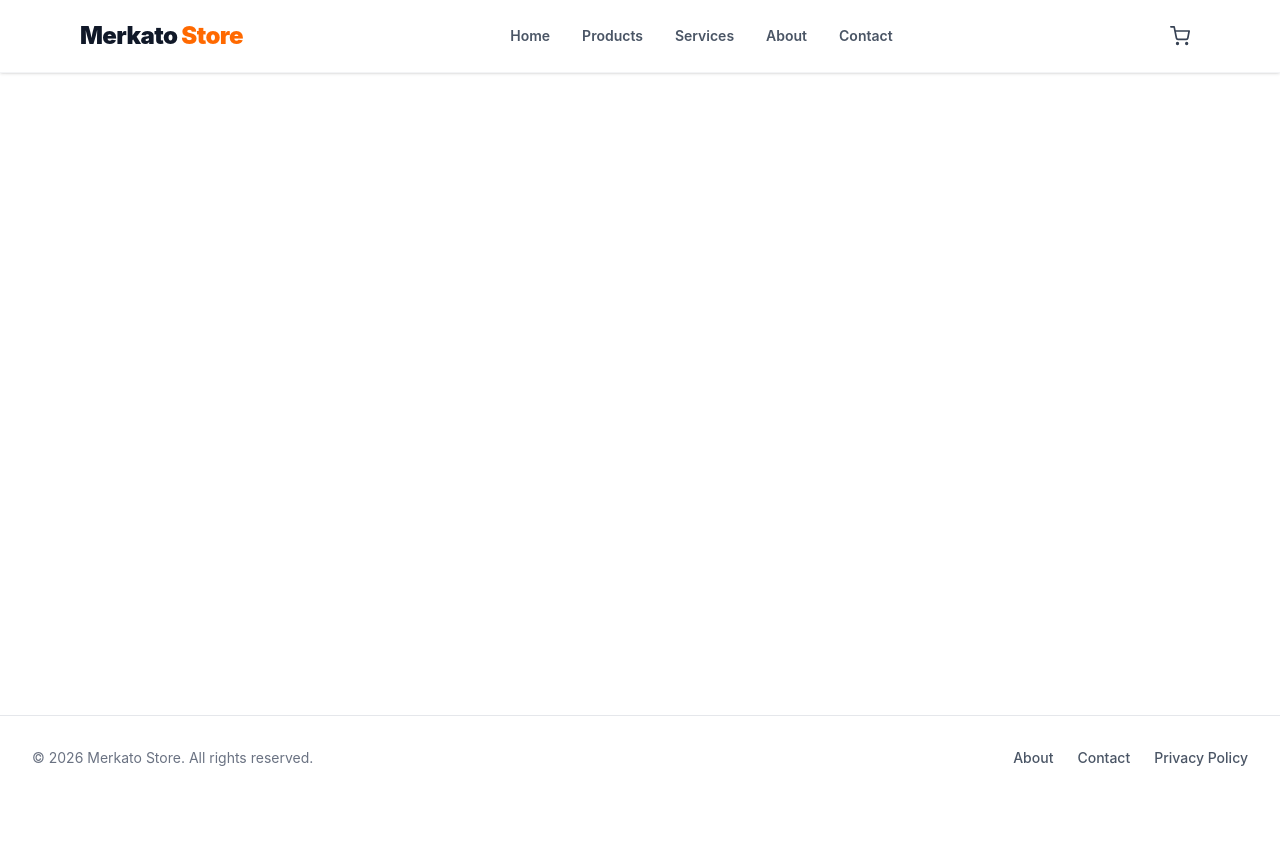
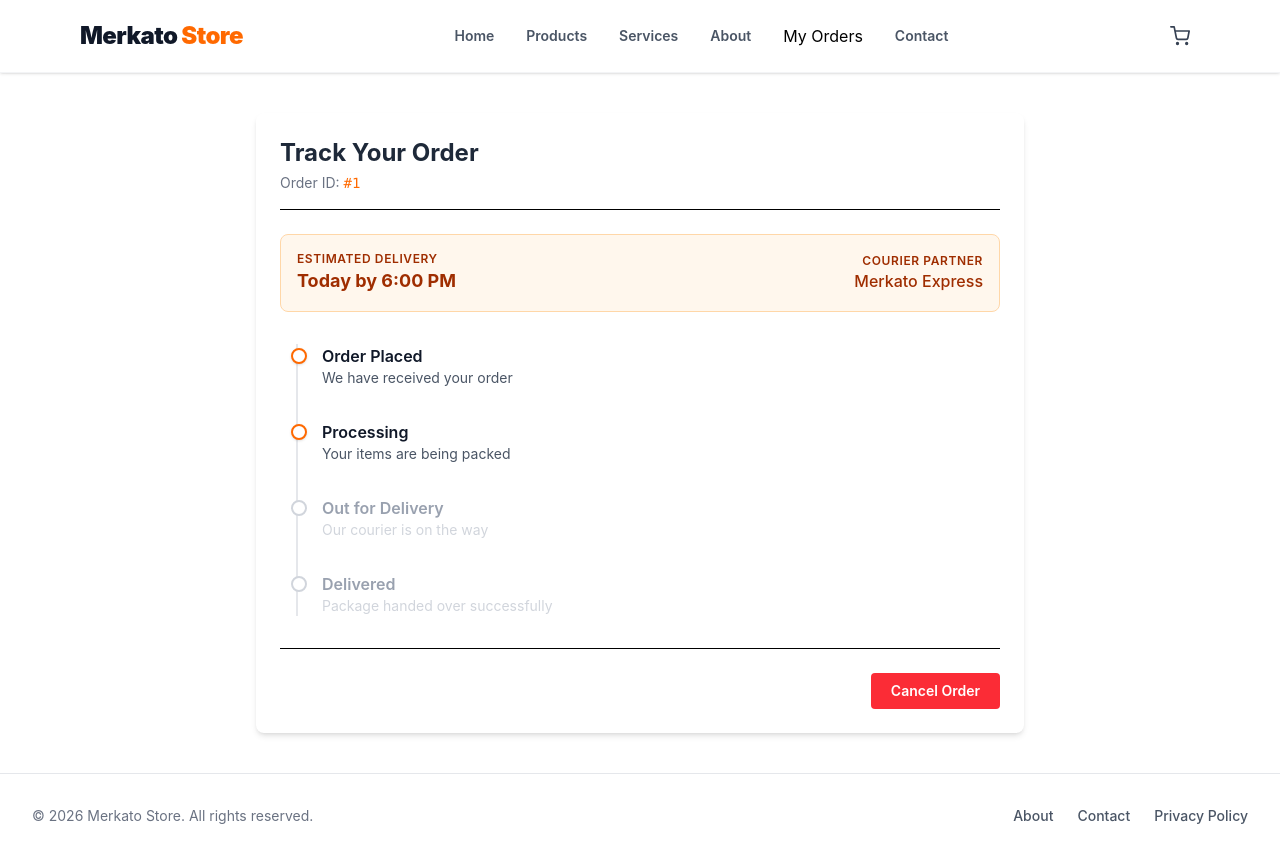
Before and after one commit to belaynewzewdie90-boop/merkato-store, a React (Vite) app: page /tracking/1 in a window 1280 px wide. Before the commit the page ends 800 px from the top, so only its background shows below. Built offline with nearby package versions, Linux system fonts and the light colour scheme.

Commit message:
feat: fix checkout redirect, add order list view with order IDs to tracking page

```diff
--- a/src/App.jsx
+++ b/src/App.jsx
@@ -4,6 +4,7 @@ import Footer from "./components/Footer";
 import Home from "./pages/Home";
 import Products from "./pages/Products";
 import Cart from "./pages/Cart";
+import Tracking from "./pages/Tracking";
 
 function App() {
   return (
@@ -14,6 +15,8 @@ function App() {
           <Route path="/" element={<Home />} />
           <Route path="/products" element={<Products />} />
           <Route path="/cart" element={<Cart />} />
+          <Route path="/tracking" element={<Tracking />} />
+          <Route path="/tracking/:orderId" element={<Tracking />} />
         </Routes>
       </div>
       <Footer />
--- a/src/components/Header.jsx
+++ b/src/components/Header.jsx
@@ -40,6 +40,12 @@ export default function Header() {
           <Link to="/about" className={linkStyle("/about")}>
             About
           </Link>
+          <Link
+            to="/tracking"
+            className="hover:text-orange-500 transition-colors"
+          >
+            My Orders
+          </Link>
           <Link to="/contact" className={linkStyle("/contact")}>
             Contact
           </Link>
--- a/src/pages/Checkout.jsx
+++ b/src/pages/Checkout.jsx
@@ -1,94 +1,109 @@
-import { useState } from "react";
+import React from "react";
+// 1. Import useNavigate to allow redirecting after submission
 import { useNavigate } from "react-router-dom";
 
-export default function Checkout({ cart, clearCart }) {
+export default function Checkout() {
   const navigate = useNavigate();
-  const [formData, setFormData] = useState({
-    fullName: "",
-    phone: "",
-    location: "",
-  });
-  const [loading, setLoading] = useState(false);
 
-  const totalCost =
-    cart.reduce((sum, item) => sum + item.price * item.quantity, 0) + 150;
+  // 2. Function to generate a random alphanumeric tracking ID when ordering
+  const generateOrderId = () => {
+    const chars = "ABCDEFGHIJKLMNOPQRSTUVWXYZ0123456789";
+    let result = "";
+    for (let i = 0; i < 5; i++) {
+      result += chars.charAt(Math.floor(Math.random() * chars.length));
+    }
+    return `MS-${result}`;
+  };
 
-  const handleOrderSubmit = (e) => {
+  const handleSubmit = (e) => {
     e.preventDefault();
-    setLoading(true);
 
-    // Simulate order submission timeline
-    setTimeout(() => {
-      clearCart();
-      alert(
-        `Thank you, ${formData.fullName}! Your Cash-on-Delivery order has been placed.`,
-      );
-      setLoading(false);
-      navigate("/"); // Automatically redirects users back home
-    }, 2000);
+    // Generate the unique ID for this specific order
+    const newOrderId = generateOrderId();
+
+    alert(`Order Placed Successfully! Your Order ID is: #${newOrderId}`);
+
+    // 3. Send the user to the tracking page with their brand new ID
+    navigate(`/tracking/${newOrderId}`);
   };
 
   return (
-    <div className="container mx-auto px-4 py-8 max-w-md">
-      <h2 className="text-2xl font-bold mb-6 text-gray-800">
-        Delivery Checkout
+    <div className="max-w-4xl mx-auto p-6 bg-white shadow-md rounded-lg my-10">
+      <h2 className="text-2xl font-bold text-gray-800 mb-6 border-b pb-2">
+        Checkout Details
       </h2>
-      <form onSubmit={handleOrderSubmit} className="space-y-4">
+
+      {/* 4. Attach the handleSubmit handler to the form */}
+      <form
+        onSubmit={handleSubmit}
+        className="grid grid-cols-1 md:grid-cols-2 gap-8"
+      >
+        {/* Shipping Form */}
+        <div className="space-y-4">
+          <h3 className="text-lg font-semibold text-gray-700">
+            Shipping Information
+          </h3>
           <div>
-          <label className="block text-xs font-semibold text-gray-700 mb-1">
+            <label className="block text-sm font-medium text-gray-600">
               Full Name
             </label>
             <input
               type="text"
+              className="w-full mt-1 p-2 border rounded focus:ring-2 focus:ring-blue-500 outline-none"
+              placeholder="Abebe Bikila"
               required
-            value={formData.fullName}
-            onChange={(e) =>
-              setFormData({ ...formData, fullName: e.target.value })
-            }
-            className="w-full border rounded p-2 text-sm focus:ring-2 focus:ring-orange-500 outline-none"
             />
           </div>
           <div>
-          <label className="block text-xs font-semibold text-gray-700 mb-1">
+            <label className="block text-sm font-medium text-gray-600">
               Phone Number
             </label>
             <input
               type="tel"
+              className="w-full mt-1 p-2 border rounded focus:ring-2 focus:ring-blue-500 outline-none"
+              placeholder="+251 9..."
               required
-            value={formData.phone}
-            onChange={(e) =>
-              setFormData({ ...formData, phone: e.target.value })
-            }
-            className="w-full border rounded p-2 text-sm focus:ring-2 focus:ring-orange-500 outline-none"
             />
           </div>
           <div>
-          <label className="block text-xs font-semibold text-gray-700 mb-1">
-            Delivery Drop-off Location
+            <label className="block text-sm font-medium text-gray-600">
+              City / Location
             </label>
             <input
               type="text"
+              className="w-full mt-1 p-2 border rounded focus:ring-2 focus:ring-blue-500 outline-none"
+              placeholder="e.g., Addis Ababa / Bahir Dar"
               required
-            value={formData.location}
-            onChange={(e) =>
-              setFormData({ ...formData, location: e.target.value })
-            }
-            className="w-full border rounded p-2 text-sm focus:ring-2 focus:ring-orange-500 outline-none"
             />
           </div>
-
-        <div className="bg-gray-50 p-3 rounded-lg text-sm my-4 font-medium text-gray-700">
-          Total to Pay (with delivery):{" "}
-          <span className="font-bold text-gray-900">{totalCost} ETB</span>
         </div>
 
+        {/* Order Summary */}
+        <div className="bg-gray-50 p-4 rounded-lg border h-fit">
+          <h3 className="text-lg font-semibold text-gray-700 mb-4">
+            Order Summary
+          </h3>
+          <div className="flex justify-between text-sm text-gray-600 mb-2">
+            <span>Items Subtotal:</span>
+            <span>1,200.00 ETB</span>
+          </div>
+          <div className="flex justify-between text-sm text-gray-600 mb-4">
+            <span>Delivery Fee:</span>
+            <span>Free</span>
+          </div>
+          <div className="flex justify-between font-bold text-gray-800 border-t pt-2 text-lg">
+            <span>Total:</span>
+            <span>1,200.00 ETB</span>
+          </div>
+
+          {/* Form submits when this button is clicked */}
           <button
             type="submit"
-          disabled={loading || cart.length === 0}
-          className="w-full bg-blue-600 hover:bg-blue-700 disabled:bg-gray-300 text-white font-bold py-3 rounded-lg transition-all shadow"
+            className="w-full mt-6 bg-orange-500 hover:bg-orange-600 text-white font-bold py-2 px-4 rounded transition-colors"
           >
-          {loading ? "Processing Order..." : "Place Cash on Delivery Order"}
+            Confirm Order
           </button>
+        </div>
       </form>
     </div>
   );
--- /dev/null
+++ b/src/pages/Tracking.jsx
@@ -0,0 +1,118 @@
+import React, { useState } from "react";
+import { useParams } from "react-router-dom";
+
+export default function Tracking() {
+  const { orderId } = useParams();
+
+  // 1. Use React State to handle status dynamically so it can change to cancelled
+  // 1 = Placed, 2 = Processing, 3 = Out for Delivery, 4 = Delivered, 0 = Cancelled
+  const [orderStatus, setOrderStatus] = useState(2);
+
+  const steps = [
+    { id: 1, name: "Order Placed", desc: "We have received your order" },
+    { id: 2, name: "Processing", desc: "Your items are being packed" },
+    { id: 3, name: "Out for Delivery", desc: "Our courier is on the way" },
+    { id: 4, name: "Delivered", desc: "Package handed over successfully" },
+  ];
+
+  // 2. Cancellation handler function
+  const handleCancelOrder = () => {
+    const confirmCancel = window.confirm(
+      "Are you sure you want to cancel this order?",
+    );
+    if (confirmCancel) {
+      setOrderStatus(0); // Set status to 0 representing Cancelled
+    }
+  };
+
+  return (
+    <div className="max-w-3xl mx-auto p-6 bg-white shadow-md rounded-lg my-10">
+      <div className="border-b pb-4 mb-6 flex justify-between items-center">
+        <div>
+          <h2 className="text-2xl font-bold text-gray-800">Track Your Order</h2>
+          <p className="text-sm text-gray-500 mt-1">
+            Order ID:{" "}
+            <span className="font-mono text-orange-500">#{orderId}</span>
+          </p>
+        </div>
+
+        {/* 3. Render CANCELLED tag if status is 0 */}
+        {orderStatus === 0 && (
+          <span className="bg-red-100 text-red-600 font-bold px-3 py-1 rounded-full text-sm animate-pulse">
+            Cancelled
+          </span>
+        )}
+      </div>
+
+      {/* Estimated Delivery Banner OR Cancelled Banner */}
+      {orderStatus === 0 ? (
+        <div className="bg-red-50 border border-red-200 text-red-800 p-4 rounded-lg mb-8">
+          <p className="font-bold">This order has been cancelled.</p>
+          <p className="text-sm mt-1">
+            The refund processing system has been initialized if payment was
+            made online.
+          </p>
+        </div>
+      ) : (
+        <div className="bg-orange-50 border border-orange-200 text-orange-800 p-4 rounded-lg mb-8 flex justify-between items-center">
+          <div>
+            <p className="text-xs uppercase tracking-wider font-semibold">
+              Estimated Delivery
+            </p>
+            <p className="text-lg font-bold">Today by 6:00 PM</p>
+          </div>
+          <div className="text-right">
+            <p className="text-xs uppercase tracking-wider font-semibold">
+              Courier Partner
+            </p>
+            <p className="font-medium">Merkato Express</p>
+          </div>
+        </div>
+      )}
+
+      {/* Timeline Tracking Flow */}
+      {orderStatus !== 0 && (
+        <div className="relative pl-6 border-l-2 border-gray-200 ml-4 space-y-8">
+          {steps.map((step) => {
+            const isCompleted = orderStatus >= step.id;
+            return (
+              <div key={step.id} className="relative">
+                <div
+                  className={`absolute -left-[31px] top-1 w-4 h-4 rounded-full border-2 bg-white transition-all duration-300 ${
+                    isCompleted
+                      ? "border-orange-500 bg-orange-500 shadow"
+                      : "border-gray-300"
+                  }`}
+                />
+                <div>
+                  <h3
+                    className={`font-semibold ${isCompleted ? "text-gray-900" : "text-gray-400"}`}
+                  >
+                    {step.name}
+                  </h3>
+                  <p
+                    className={`text-sm ${isCompleted ? "text-gray-600" : "text-gray-300"}`}
+                  >
+                    {step.desc}
+                  </p>
+                </div>
+              </div>
+            );
+          })}
+        </div>
+      )}
+
+      {/* 4. Cancel Action Button (Only show if order is still at step 1 or 2) */}
+      {orderStatus > 0 && orderStatus <= 2 && (
+        <div className="mt-8 pt-6 border-t flex justify-end">
+          <button
+            onClick={handleCancelOrder}
+            className="bg-red-500 hover:bg-red-600 text-white font-semibold py-2 px-5 rounded transition-colors text-sm"
+          >
+            Cancel Order
+          </button>
+        </div>
+      )}
+    </div>
+  );
+}
```
Lines whose indentation alone changed are shown as unchanged.
